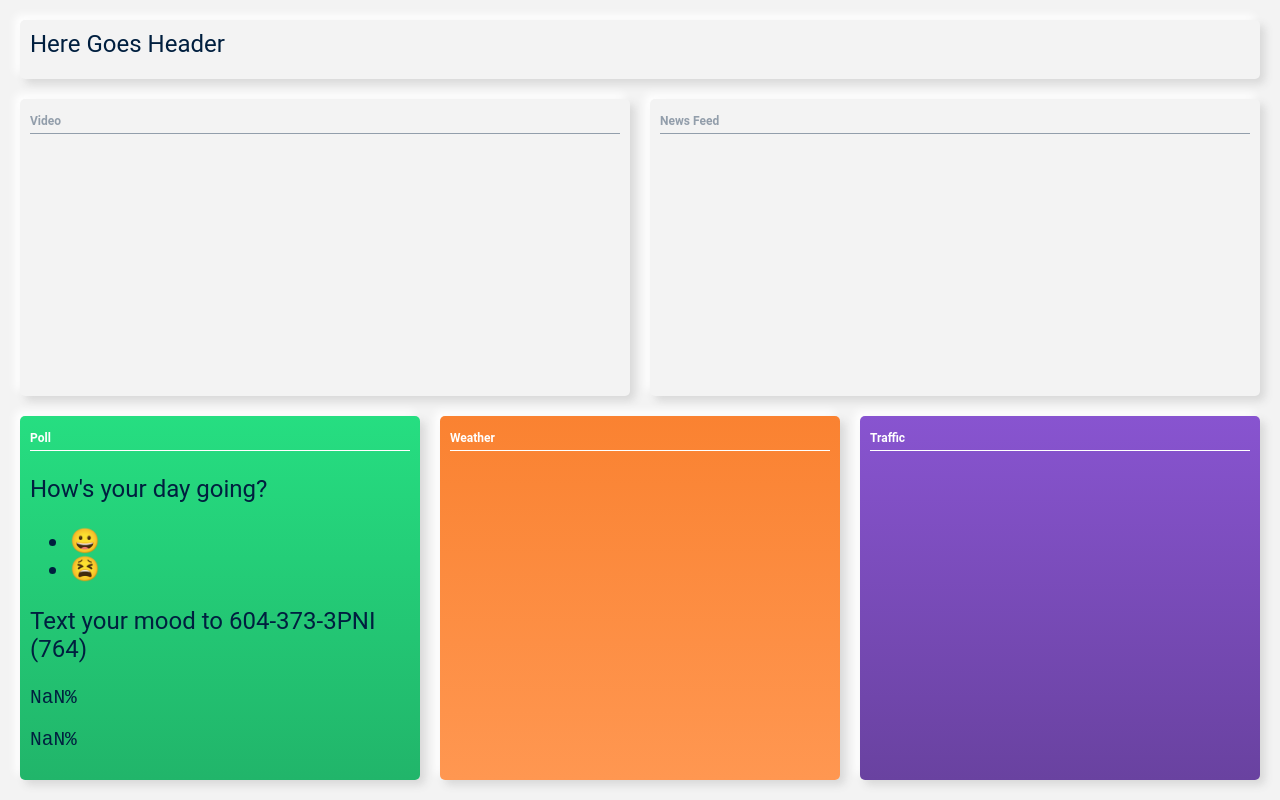
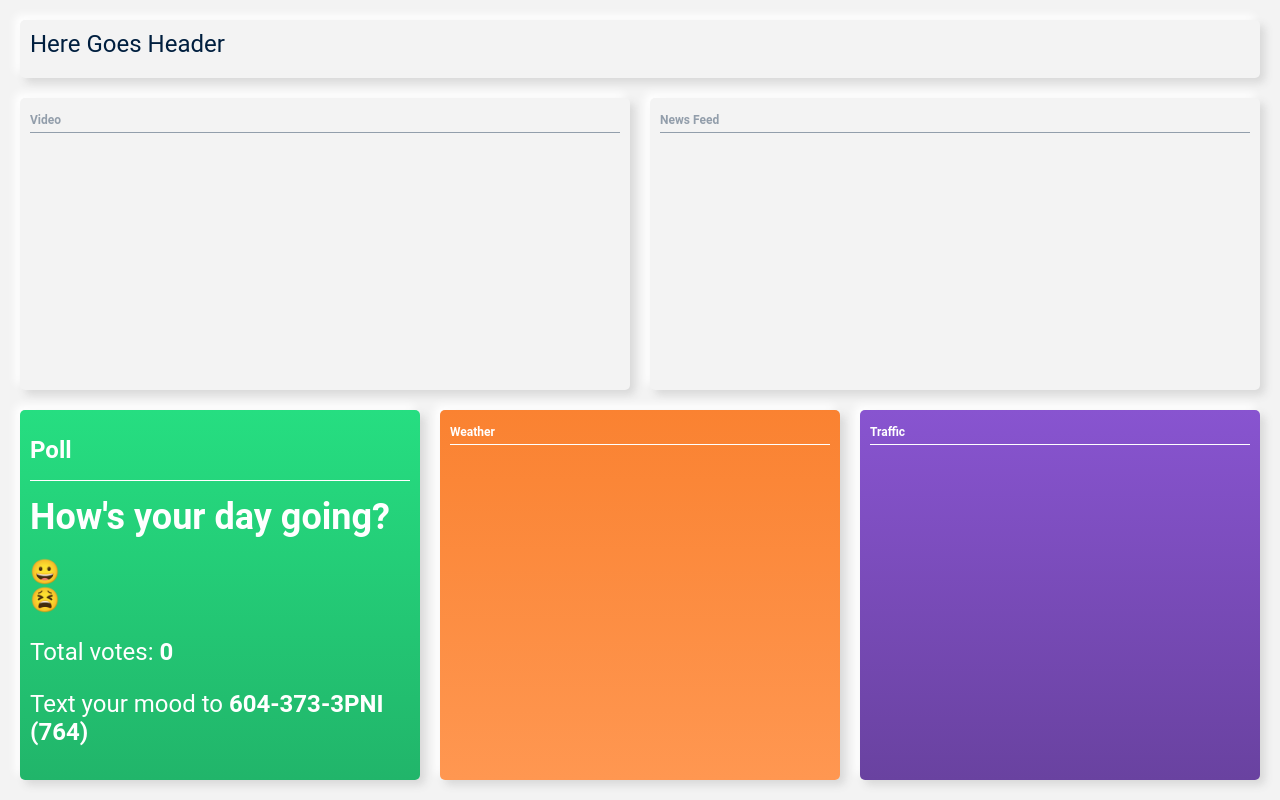
Before and after one commit to pni-creative/dashboard, a React (Create React App) app: page / in a window 1280 px wide. Built offline with nearby package versions, Linux system fonts and the light colour scheme; no server answers; the database is empty.

Commit message:
add polls css

```diff
--- a/src/App.scss
+++ b/src/App.scss
@@ -1 +1,2 @@
-@import 'Stylesheets/global'
+@import 'Stylesheets/global';
+@import 'Stylesheets/poll'
--- a/src/Components/Poll.js
+++ b/src/Components/Poll.js
@@ -11,7 +11,8 @@ class Poll extends React.Component {
           optionA: "😀",
           optionB: "😫",
           percentA: 0,
-          percentB: 0
+          percentB: 0,
+          votesTotal: 0
         }
     }
 
@@ -42,25 +43,38 @@ class Poll extends React.Component {
 
             this.setState({
                 percentA: (countA / (countA + countB)) * 100,
-                percentB: (countB / (countA + countB)) * 100
+                percentB: (countB / (countA + countB)) * 100,
+                votesTotal: countA + countB
             });
         });
     }
 
     render() {
+        const aStyle = {width: `${this.state.percentA}%`}
+        const bStyle = {width: `${this.state.percentB}%`}
         return (
-            <div className="box d">
+            <div className="box d poll">
                 <div className="title">
-                    <p>Poll</p>
+                    <h1>Poll</h1>
                 </div>
-                <p>{this.state.question}</p>
+                <h2>{this.state.question}</h2>
                 <ul>
-                    <li>{this.state.optionA}</li>
-                    <li>{this.state.optionB}</li>
+                    <li>
+                        <span className="option">{this.state.optionA}</span>
+                        <span className={`result ${this.state.percentA ? 'show' : null}`} style={aStyle}>
+                            <span className="result-percent">{this.state.percentA}%</span>
+                        </span>
+                    </li>
+                    <li>
+                        <span className="option">{this.state.optionB}</span>
+                        <span className={`result ${this.state.percentB ? 'show' : null}`} style={bStyle}>
+                            <span className="result-percent">{this.state.percentB}%</span>
+                        </span>
+                    </li>
                 </ul>
-                <p>Text your mood to 604-373-3PNI (764)</p>
-                <pre>{this.state.percentA}%</pre>
-                <pre>{this.state.percentB}%</pre>
+                <p>Total votes: <strong>{this.state.votesTotal}</strong></p>
+                <p>Text your mood to <strong>604-373-3PNI (764)</strong></p>
+
             </div>
         )
     }
--- /dev/null
+++ b/src/Stylesheets/_poll.scss
@@ -0,0 +1,35 @@
+.poll {
+    h2 {
+        color: #fff;
+        margin: 15px 0 20px;
+	}
+
+	p {
+	    color: #fff;
+	}
+
+	ul {
+	    list-style: none;
+	    padding: 0;
+	    margin: 0;
+	}
+
+	.result {
+	    display: none;
+	    height: 35px;
+	    border-radius: 5px;
+	    background-color: #fff;
+	    margin: 5px 0 20px;
+	    justify-content: flex-end;
+	    align-items: center;
+        padding-right: 10px;
+
+        &.show {
+            display: flex;
+        }
+	}
+
+	.result-percent {
+	    color: #444;
+	}
+}
```
